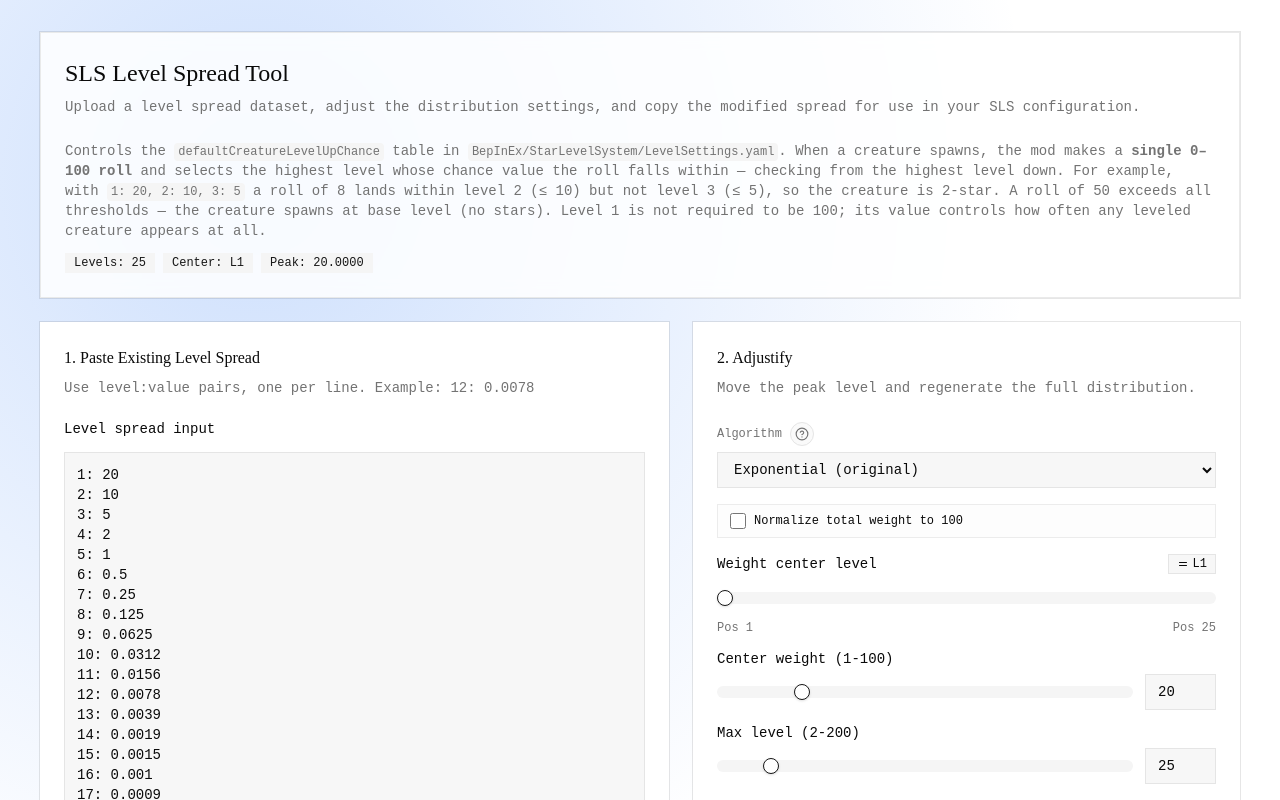
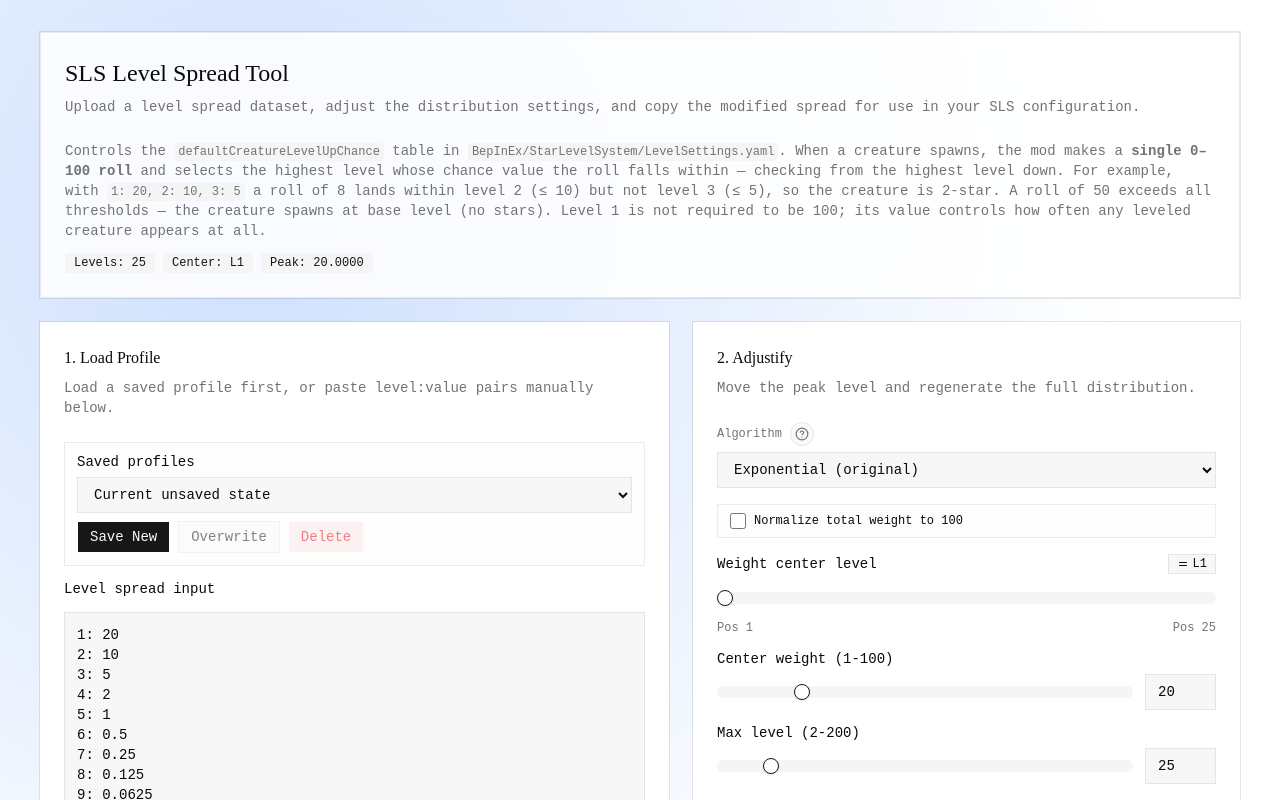
Before and after one commit to dsthedev/slslevelspreadtool, a React (Vite) app: page / in a window 1280 px wide. Shown: the top 800 px of the page. Built offline with nearby package versions, Linux system fonts and the light colour scheme.

Commit message:
feat: implement profile management with save, load, overwrite, and delete functionalities

```diff
--- a/src/App.tsx
+++ b/src/App.tsx
@@ -1,4 +1,4 @@
-import { useMemo, useState } from "react"
+import { useEffect, useMemo, useState } from "react"
 
 import {
   DEFAULT_CENTER_WEIGHT,
@@ -8,6 +8,12 @@ import {
 } from "@/components/levelupchance/constants"
 import { DatasetEditor } from "@/components/levelupchance/dataset-editor"
 import { OutputTable } from "@/components/levelupchance/output-table"
+import {
+  loadSavedProfilesStore,
+  saveSavedProfilesStore,
+  type SavedProfile,
+  type SavedProfileDraft,
+} from "@/components/levelupchance/profile-storage"
 import { SpreadChart } from "@/components/levelupchance/spread-chart"
 import type { LevelEntry } from "@/components/levelupchance/types"
 import {
@@ -43,6 +49,9 @@ export function App() {
     "exponential"
   )
   const [normalizeToHundred, setNormalizeToHundred] = useState(false)
+  const [savedProfiles, setSavedProfiles] = useState<SavedProfile[]>([])
+  const [selectedProfileId, setSelectedProfileId] = useState<string | null>(null)
+  const [hasLoadedProfiles, setHasLoadedProfiles] = useState(false)
   const [centerPosition, setCenterPosition] = useState(1)
   const [copied, setCopied] = useState(false)
   const [error, setError] = useState<string | null>(null)
@@ -60,6 +69,21 @@ export function App() {
   }
 
   const safeCenterPosition = clampPosition(centerPosition, sourceEntries.length)
+
+  useEffect(() => {
+    const stored = loadSavedProfilesStore()
+    setSavedProfiles(stored.profiles)
+    setSelectedProfileId(stored.lastSelectedProfileId)
+    setHasLoadedProfiles(true)
+  }, [])
+
+  useEffect(() => {
+    if (!hasLoadedProfiles) {
+      return
+    }
+
+    saveSavedProfilesStore(savedProfiles, selectedProfileId)
+  }, [savedProfiles, selectedProfileId, hasLoadedProfiles])
 
   const weightedEntries = useMemo(() => {
     if (sourceEntries.length === 0) {
@@ -95,6 +119,34 @@ export function App() {
     sourceEntries[0]?.level
 
   const peakValue = weightedEntries[safeCenterPosition - 1]?.value ?? 0
+
+  const applyProfileDraft = (draft: SavedProfileDraft) => {
+    const clampedMaxLevel = clampMaxLevel(draft.maxLevel)
+    const resolvedAlgorithm = isDistributionAlgorithm(draft.algorithm)
+      ? draft.algorithm
+      : "exponential"
+
+    setRawInput(draft.rawInput)
+    setMaxLevel(clampedMaxLevel)
+    setCenterWeight(clampCenterWeight(draft.centerWeight))
+    setStepAmount(clampStepAmount(draft.stepAmount))
+    setAlgorithm(resolvedAlgorithm)
+    setNormalizeToHundred(draft.normalizeToHundred)
+    setSourceEntries(buildLevelEntries(clampedMaxLevel))
+    setCenterPosition(clampPosition(draft.centerPosition, clampedMaxLevel))
+    setCopied(false)
+    setError(null)
+  }
+
+  const createProfileDraft = (): SavedProfileDraft => ({
+    rawInput,
+    maxLevel,
+    centerWeight,
+    stepAmount,
+    algorithm,
+    centerPosition: safeCenterPosition,
+    normalizeToHundred,
+  })
 
   const handleLoad = () => {
     const parsed = parseLevelSpread(rawInput)
@@ -157,6 +209,89 @@ export function App() {
     setCopied(true)
   }
 
+  const handleSelectProfile = (profileId: string) => {
+    if (!profileId) {
+      setSelectedProfileId(null)
+      return
+    }
+
+    const selectedProfile = savedProfiles.find((profile) => profile.id === profileId)
+
+    if (!selectedProfile) {
+      return
+    }
+
+    setSelectedProfileId(selectedProfile.id)
+    applyProfileDraft(selectedProfile.data)
+  }
+
+  const handleSaveNewProfile = () => {
+    const requestedName = window.prompt("Profile name", getSuggestedProfileName(savedProfiles))
+
+    if (requestedName === null) {
+      return
+    }
+
+    const trimmedName = requestedName.trim()
+
+    if (!trimmedName) {
+      return
+    }
+
+    const now = new Date().toISOString()
+    const nextProfile: SavedProfile = {
+      id: createProfileId(),
+      name: getUniqueProfileName(trimmedName, savedProfiles),
+      createdAt: now,
+      updatedAt: now,
+      data: createProfileDraft(),
+    }
+
+    setSavedProfiles((current) => [...current, nextProfile])
+    setSelectedProfileId(nextProfile.id)
+  }
+
+  const handleOverwriteProfile = () => {
+    if (!selectedProfileId) {
+      return
+    }
+
+    setSavedProfiles((current) =>
+      current.map((profile) =>
+        profile.id === selectedProfileId
+          ? {
+              ...profile,
+              updatedAt: new Date().toISOString(),
+              data: createProfileDraft(),
+            }
+          : profile
+      )
+    )
+  }
+
+  const handleDeleteProfile = () => {
+    if (!selectedProfileId) {
+      return
+    }
+
+    const selectedProfile = savedProfiles.find((profile) => profile.id === selectedProfileId)
+
+    if (!selectedProfile) {
+      return
+    }
+
+    const confirmed = window.confirm(`Delete saved profile "${selectedProfile.name}"?`)
+
+    if (!confirmed) {
+      return
+    }
+
+    setSavedProfiles((current) =>
+      current.filter((profile) => profile.id !== selectedProfileId)
+    )
+    setSelectedProfileId(null)
+  }
+
   return (
     <main className="min-h-svh bg-[radial-gradient(circle_at_20%_10%,rgba(59,130,246,0.25),transparent_40%),radial-gradient(circle_at_85%_90%,rgba(16,185,129,0.2),transparent_35%)] px-4 py-8 sm:px-6 lg:px-10">
       <div className="mx-auto flex w-full max-w-7xl flex-col gap-6">
@@ -195,9 +330,18 @@ export function App() {
           <div className="order-1 h-full">
             <DatasetEditor
               value={rawInput}
+              savedProfiles={savedProfiles.map((profile) => ({
+                id: profile.id,
+                name: profile.name,
+              }))}
+              selectedProfileId={selectedProfileId}
               onChange={setRawInput}
               onLoad={handleLoad}
               onResetDefault={handleResetDefault}
+              onSelectProfile={handleSelectProfile}
+              onSaveNewProfile={handleSaveNewProfile}
+              onOverwriteProfile={handleOverwriteProfile}
+              onDeleteProfile={handleDeleteProfile}
             />
           </div>
 
@@ -285,3 +429,31 @@ function clampStepAmount(value: number) {
 }
 
 export default App
+
+function createProfileId() {
+  if (typeof crypto !== "undefined" && typeof crypto.randomUUID === "function") {
+    return crypto.randomUUID()
+  }
+
+  return `profile-${Date.now()}-${Math.random().toString(36).slice(2, 8)}`
+}
+
+function getSuggestedProfileName(profiles: SavedProfile[]) {
+  return `Profile ${profiles.length + 1}`
+}
+
+function getUniqueProfileName(name: string, profiles: SavedProfile[]) {
+  const normalizedName = name.trim()
+
+  if (!profiles.some((profile) => profile.name === normalizedName)) {
+    return normalizedName
+  }
+
+  let suffix = 2
+
+  while (profiles.some((profile) => profile.name === `${normalizedName} (${suffix})`)) {
+    suffix += 1
+  }
+
+  return `${normalizedName} (${suffix})`
+}
--- a/src/components/levelupchance/dataset-editor.tsx
+++ b/src/components/levelupchance/dataset-editor.tsx
@@ -13,26 +13,78 @@ import { Textarea } from "@/components/ui/textarea"
 
 type DatasetEditorProps = {
   value: string
+  savedProfiles: Array<{ id: string; name: string }>
+  selectedProfileId: string | null
   onChange: (nextValue: string) => void
   onLoad: () => void
   onResetDefault: () => void
+  onSelectProfile: (profileId: string) => void
+  onSaveNewProfile: () => void
+  onOverwriteProfile: () => void
+  onDeleteProfile: () => void
 }
 
 export function DatasetEditor({
   value,
+  savedProfiles,
+  selectedProfileId,
   onChange,
   onLoad,
   onResetDefault,
+  onSelectProfile,
+  onSaveNewProfile,
+  onOverwriteProfile,
+  onDeleteProfile,
 }: DatasetEditorProps) {
+  const hasSelectedProfile = selectedProfileId !== null
+
   return (
     <Card className="h-full">
       <CardHeader>
-        <CardTitle>1. Paste Existing Level Spread</CardTitle>
+        <CardTitle>1. Load Profile</CardTitle>
         <CardDescription>
-          Use level:value pairs, one per line. Example: 12: 0.0078
+          Load a saved profile first, or paste level:value pairs manually below.
         </CardDescription>
       </CardHeader>
       <CardContent className="flex h-full flex-col gap-4">
+        <div className="space-y-2 rounded-xl border border-border/70 bg-muted/15 p-3">
+          <Label htmlFor="saved-profile-select">Saved profiles</Label>
+          <select
+            id="saved-profile-select"
+            value={selectedProfileId ?? ""}
+            onChange={(event) => onSelectProfile(event.target.value)}
+            className="h-9 w-full rounded-4xl border border-input bg-input/30 px-3 text-sm outline-none transition-colors focus-visible:border-ring focus-visible:ring-[3px] focus-visible:ring-ring/50"
+          >
+            <option value="">Current unsaved state</option>
+            {savedProfiles.map((profile) => (
+              <option key={profile.id} value={profile.id}>
+                {profile.name}
+              </option>
+            ))}
+          </select>
+          <div className="flex flex-wrap gap-2">
+            <Button size="sm" onClick={onSaveNewProfile}>
+              Save New
+            </Button>
+            <Button
+              size="sm"
+              variant="outline"
+              disabled={!hasSelectedProfile}
+              onClick={onOverwriteProfile}
+            >
+              Overwrite
+            </Button>
+            <Button
+              size="sm"
+              variant="destructive"
+              disabled={!hasSelectedProfile}
+              onClick={onDeleteProfile}
+            >
+              Delete
+            </Button>
+          </div>
+        </div>
+
         <Label htmlFor="spread-input">Level spread input</Label>
         <Textarea
           id="spread-input"
--- /dev/null
+++ b/src/components/levelupchance/profile-storage.ts
@@ -0,0 +1,130 @@
+import type { DistributionAlgorithm } from "@/components/levelupchance/utils"
+
+const STORAGE_KEY = "levelupscale.savedProfiles"
+const STORAGE_VERSION = 1
+
+export type SavedProfileDraft = {
+  rawInput: string
+  maxLevel: number
+  centerWeight: number
+  stepAmount: number
+  algorithm: DistributionAlgorithm
+  centerPosition: number
+  normalizeToHundred: boolean
+}
+
+export type SavedProfile = {
+  id: string
+  name: string
+  createdAt: string
+  updatedAt: string
+  data: SavedProfileDraft
+}
+
+type SavedProfilesStore = {
+  version: number
+  profiles: SavedProfile[]
+  lastSelectedProfileId: string | null
+}
+
+export function loadSavedProfilesStore(): {
+  profiles: SavedProfile[]
+  lastSelectedProfileId: string | null
+} {
+  try {
+    const raw = window.localStorage.getItem(STORAGE_KEY)
+
+    if (!raw) {
+      return { profiles: [], lastSelectedProfileId: null }
+    }
+
+    const parsed: unknown = JSON.parse(raw)
+
+    if (!isSavedProfilesStore(parsed)) {
+      return { profiles: [], lastSelectedProfileId: null }
+    }
+
+    return {
+      profiles: parsed.profiles,
+      lastSelectedProfileId: parsed.lastSelectedProfileId,
+    }
+  } catch {
+    return { profiles: [], lastSelectedProfileId: null }
+  }
+}
+
+export function saveSavedProfilesStore(
+  profiles: SavedProfile[],
+  lastSelectedProfileId: string | null
+) {
+  try {
+    const store: SavedProfilesStore = {
+      version: STORAGE_VERSION,
+      profiles,
+      lastSelectedProfileId,
+    }
+
+    window.localStorage.setItem(STORAGE_KEY, JSON.stringify(store))
+  } catch {
+    // Ignore storage failures in the minimal local-only version.
+  }
+}
+
+function isSavedProfilesStore(value: unknown): value is SavedProfilesStore {
+  if (!value || typeof value !== "object") {
+    return false
+  }
+
+  const candidate = value as Partial<SavedProfilesStore>
+
+  if (candidate.version !== STORAGE_VERSION) {
+    return false
+  }
+
+  if (!Array.isArray(candidate.profiles)) {
+    return false
+  }
+
+  if (
+    candidate.lastSelectedProfileId !== null &&
+    typeof candidate.lastSelectedProfileId !== "string"
+  ) {
+    return false
+  }
+
+  return candidate.profiles.every(isSavedProfile)
+}
+
+function isSavedProfile(value: unknown): value is SavedProfile {
+  if (!value || typeof value !== "object") {
+    return false
+  }
+
+  const candidate = value as Partial<SavedProfile>
+
+  return (
+    typeof candidate.id === "string" &&
+    typeof candidate.name === "string" &&
+    typeof candidate.createdAt === "string" &&
+    typeof candidate.updatedAt === "string" &&
+    isSavedProfileDraft(candidate.data)
+  )
+}
+
+function isSavedProfileDraft(value: unknown): value is SavedProfileDraft {
+  if (!value || typeof value !== "object") {
+    return false
+  }
+
+  const candidate = value as Partial<SavedProfileDraft>
+
+  return (
+    typeof candidate.rawInput === "string" &&
+    typeof candidate.maxLevel === "number" &&
+    typeof candidate.centerWeight === "number" &&
+    typeof candidate.stepAmount === "number" &&
+    typeof candidate.algorithm === "string" &&
+    typeof candidate.centerPosition === "number" &&
+    typeof candidate.normalizeToHundred === "boolean"
+  )
+}
```
